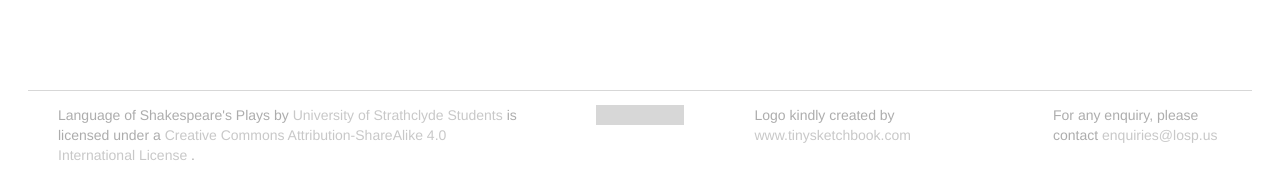
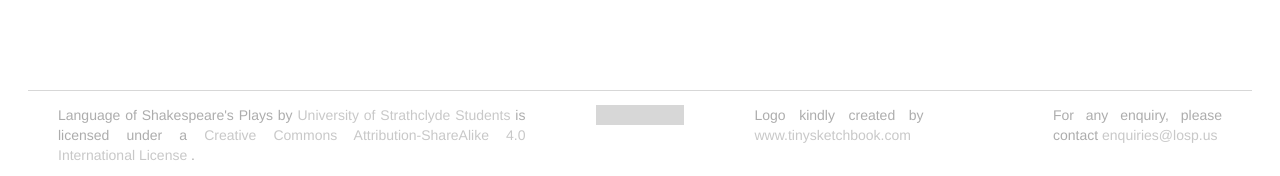
Before and after one commit to iahmed0/SU-LOSP.github.io, a Jekyll site: the page built from index.md, in a window 1280 px wide. Shown: the part 991-1167 px from the top of the page. Built offline with Jekyll 4.4.1, drawn with Linux system fonts in a browser that asks for light colours; grey boxes are pictures that could not be loaded.

Commit message:
Justify footer

```diff
--- a/_layouts/default.html
+++ b/_layouts/default.html
@@ -57,10 +57,10 @@
       <a id="license-logo" class="col-md-2" rel="license" href="http://creativecommons.org/licenses/by-sa/4.0/">
         <img alt="Creative Commons License" src="https://i.creativecommons.org/l/by-sa/4.0/88x31.png" />
       </a>
-      <div class="col-md-3">
+      <div class="col-md-2">
         <p>Logo kindly created by <a href="http://www.tinysketchbook.com/">www.tinysketchbook.com</a></p>
       </div>
-      <div class="col-md-2">
+      <div class="col-md-offset-1 col-md-2">
         <p>For any enquiry, please contact
           <a href="mailto:enquiries@losp.us">enquiries@losp.us</a>
         </p>
--- a/assets/css/main.scss
+++ b/assets/css/main.scss
@@ -254,6 +254,7 @@
 }
 
 footer {
+    text-align: justify;
     margin-top: 3em;
     padding: 1em 0 1em 0;
     border-top: 1px solid lighten($link-color, 15%);
```
